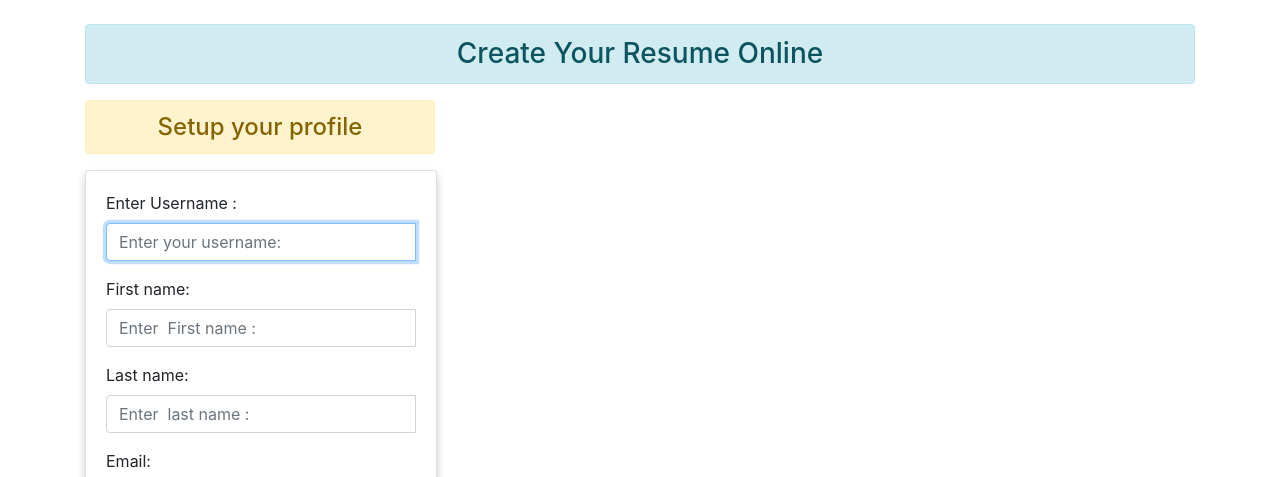
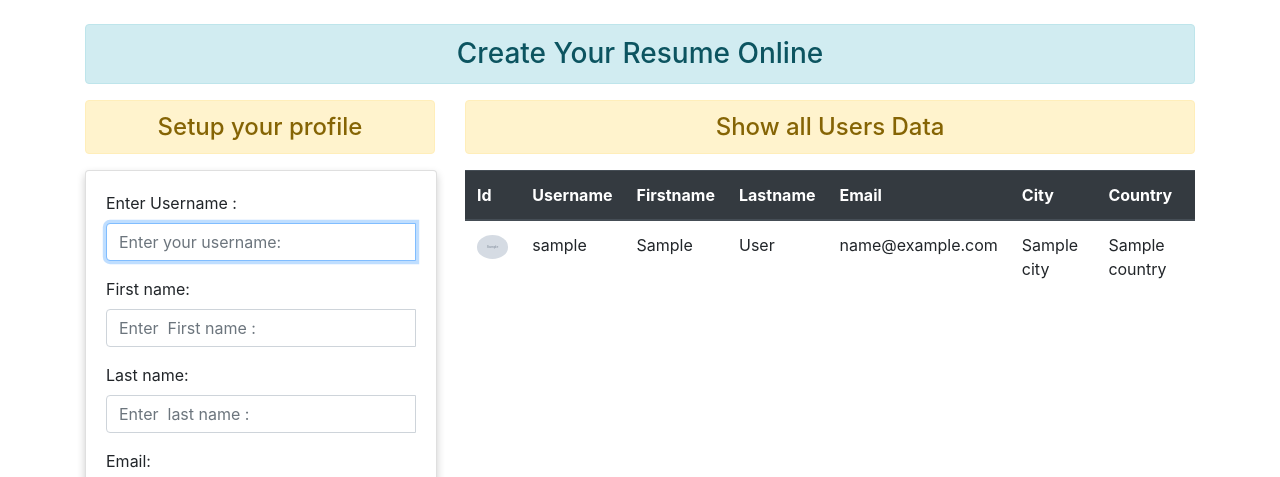
Before and after one commit to ingleajay/Djangoresume, a Django app: template resume/biodata/templates/index.html in a window 1280 px wide. Shown: the top 477 px of the page. Run offline with Django 3.2, Linux system fonts and the light colour scheme; tables that the repository leaves empty hold one stand-in row (values such as "Sample post"); the template is opened without the code that fills it: values that come from a table or form of the project are taken from there, most other values are stand-ins (such as "Sample title", 1, 10 or a date in 2020); grey boxes marked "Sample" are stand-in pictures; some libraries are stand-ins or nearby versions.

Commit message:
user fetch is completed

```diff
--- a/resume/biodata/templates/index.html
+++ b/resume/biodata/templates/index.html
@@ -5,7 +5,7 @@
 <div class="container mt-4 ">
     <h3 class="text-center alert alert-info">Create Your Resume Online </h3>
     <div class="row">
-        <div class="col-4">
+        <div class="col-lg-4">
             <h4 class="text-center alert alert-warning">Setup your profile</h4>
             <form method="POST" action="" enctype="multipart/form-data" novalidate>
                 {% csrf_token %}
@@ -34,6 +34,41 @@
 
             </form>
         </div>
+        <div class="col-lg-8">
+            <h4 class="text-center alert alert-warning">Show all Users Data</h4>
+            {% if show %}
+            <table class="table ">
+                <thead class="thead-dark">
+                    <tr>
+                        <th scope="col">Id</th>
+                        <th scope="col">Username</th>
+                        <th scope="col">Firstname</th>
+                        <th scope="col">Lastname</th>
+                        <th scope="col">Email</th>
+                        <th scope="col">City</th>
+                        <th scope="col">Country</th>
+
+                    </tr>
+                </thead>
+                <tbody>
+                    {% for st in show %}
+                    <tr>
+                        <th scope="row"><img src="{{st.profile_image}}" class="img-fluid rounded-circle" width="100px"
+                                height="100px"></th>
+                        <td>{{st.username}}</td>
+                        <td>{{st.first_name}}</td>
+                        <td>{{st.last_name}}</td>
+                        <td>{{st.email}}</td>
+                        <td>{{st.city}}</td>
+                        <td>{{st.country}}</td>
+                    </tr>
+                    {% endfor %}
+                </tbody>
+            </table>
+            {% else %}
+            {% endif %}
+        </div>
     </div>
+
 </div>
 {% endblock resume %}
```
Also changed, not shown: resume/biodata/views.py (+8 -4 lines), resume/biodata/migrations/0001_initial.py, resume/biodata/migrations/0002_auto_20210524_2354.py (deleted), resume/db.sqlite3, resume/media/21/IMG_20200712_215510_H6sVY7w.jpg (added), resume/media/21/WhatsApp_Image_2020-12-20_at_5.56.48_PM_mxMXyhZ.jpeg (added), resume/media/21/ajay_WCpzO6t.jpg (added).
